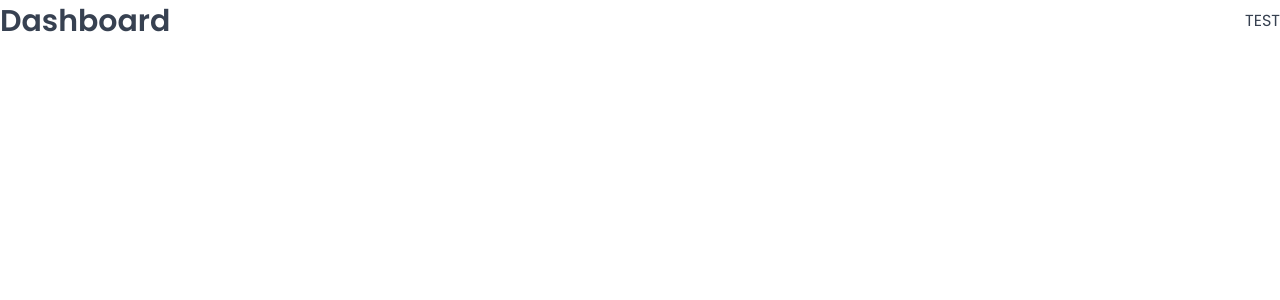
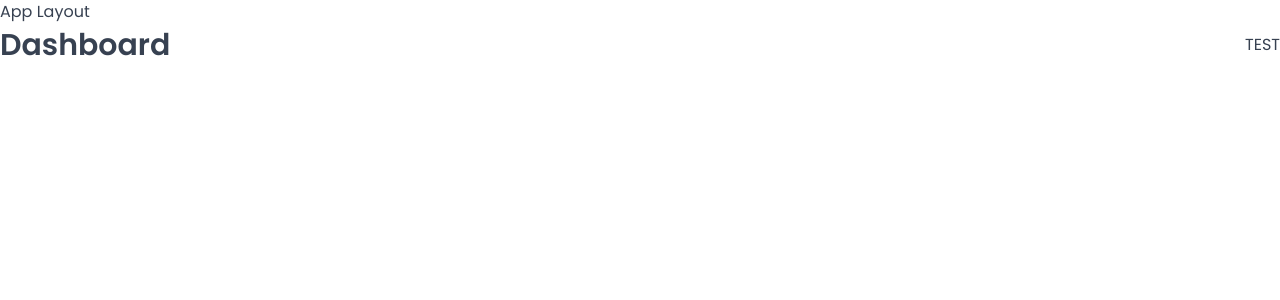
Before and after one commit to mcgigglepop/bodyblueprintio, a React (Vite) app in the folder web/: page /dashboard in a window 1280 px wide. Shown: the top 300 px of the page. Built offline with nearby package versions, Linux system fonts and the light colour scheme; a web font is replaced by a local one.

Commit message:
moved routes into app layout

```diff
--- a/web/src/App.jsx
+++ b/web/src/App.jsx
@@ -1,6 +1,8 @@
 import { BrowserRouter, Navigate, Route, Routes } from "react-router-dom";
 import GlobalStyles from "./styles/GlobalStyles";
 import Dashboard from "./pages/Dashboard";
+import AppLayout from "./ui/AppLayout";
+import PageNotFound from "./pages/PageNotFound";
 
 function App() {
   return (
@@ -8,8 +10,11 @@ function App() {
       <GlobalStyles />
       <BrowserRouter>
         <Routes>
-          <Route index element={<Navigate replace to="dashboard" />} />
-          <Route path="dashboard" element={<Dashboard />} />
+          <Route element={<AppLayout />}>
+            <Route index element={<Navigate replace to="dashboard" />} />
+            <Route path="dashboard" element={<Dashboard />} />
+          </Route>
+          <Route path="*" element={<PageNotFound />} />
         </Routes>
       </BrowserRouter>
     </>
```
